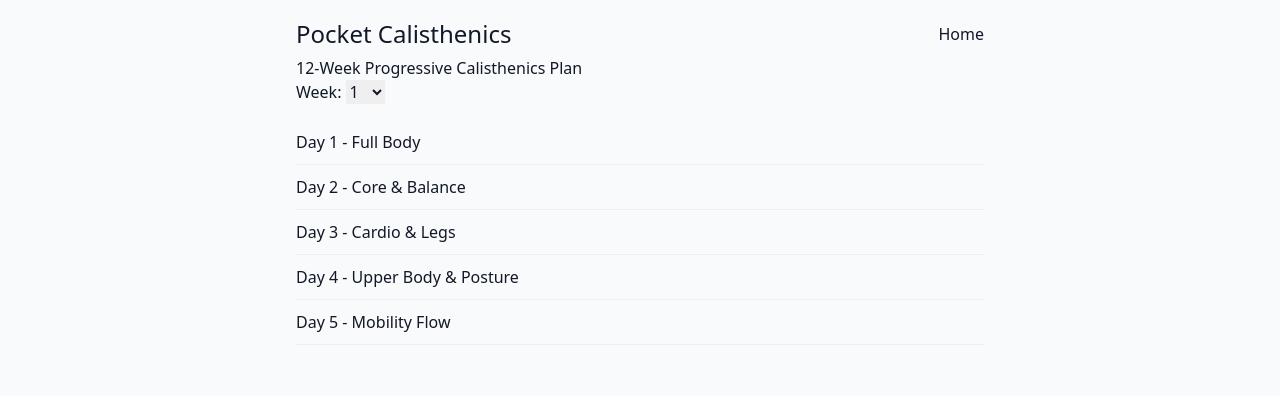
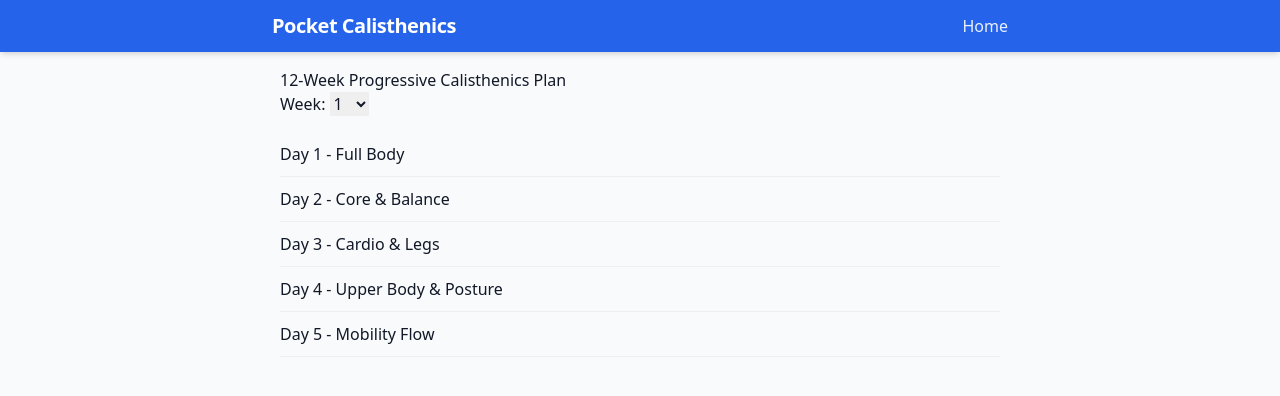
Before and after one commit to kevinbyers77/PocketCalisthenics, a React (Vite) app: page / in a window 1280 px wide. Shown: the top 396 px of the page. Built offline with nearby package versions, Linux system fonts and the light colour scheme.

Commit message:
Update App.tsx

```diff
--- a/src/App.tsx
+++ b/src/App.tsx
@@ -5,26 +5,40 @@ import Timer from "./routes/Timer";
 import InstallPWA from "./components/InstallPWA";
 import IOSInstallHint from "./components/IOSInstallHint";
 
-
 export default function App() {
   return (
-    <div style={{ fontFamily: "system-ui, sans-serif", padding: 16, maxWidth: 720, margin: "0 auto" }}>
+    <div className="min-h-screen bg-gray-50 text-gray-900">
+      {/* Sticky app bar */}
+      <header className="sticky top-0 z-40 bg-brand text-white shadow-md">
+        <div className="mx-auto flex max-w-screen-md items-center justify-between px-4 py-3">
+          <h1 className="text-lg font-semibold tracking-tight md:text-xl">
+            <Link to="/" className="no-underline text-white hover:opacity-90">
+              Pocket Calisthenics
+            </Link>
+          </h1>
+          <nav>
+            <Link
+              to="/"
+              className="text-white/90 hover:text-white underline-offset-4 hover:underline"
+            >
+              Home
+            </Link>
+          </nav>
+        </div>
+      </header>
 
-      {/* Install banners */}
+      {/* Install banners (Android/Chrome + iOS hint) */}
       <InstallPWA />
       <IOSInstallHint />
 
-      <header style={{ display: "flex", justifyContent: "space-between", alignItems: "center", marginBottom: 12 }}>
-        <h1 style={{ fontSize: 24, margin: 0 }}>
-          <Link to="/" style={{ textDecoration: "none" }}>Pocket Calisthenics</Link>
-        </h1>
-        <nav><Link to="/" style={{ textDecoration: "none" }}>Home</Link></nav>
-      </header>
-      <Routes>
-        <Route path="/" element={<Home />} />
-        <Route path="/day/:week/:dayIndex" element={<Day />} />
-        <Route path="/timer/:week/:dayIndex" element={<Timer />} />
-      </Routes>
+      {/* Main content */}
+      <main className="mx-auto max-w-screen-md px-4 py-4 md:px-6 md:py-6">
+        <Routes>
+          <Route path="/" element={<Home />} />
+          <Route path="/day/:week/:dayIndex" element={<Day />} />
+          <Route path="/timer/:week/:dayIndex" element={<Timer />} />
+        </Routes>
+      </main>
     </div>
   );
 }
```
